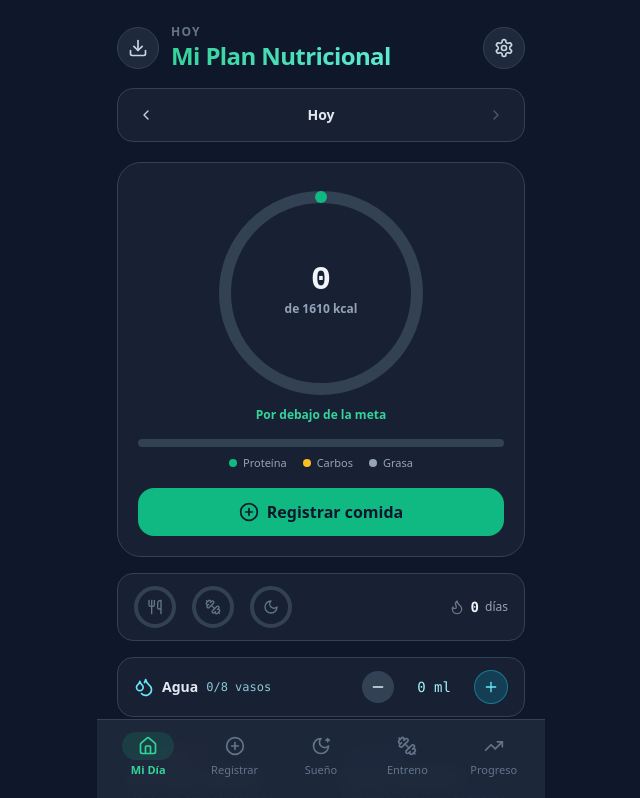
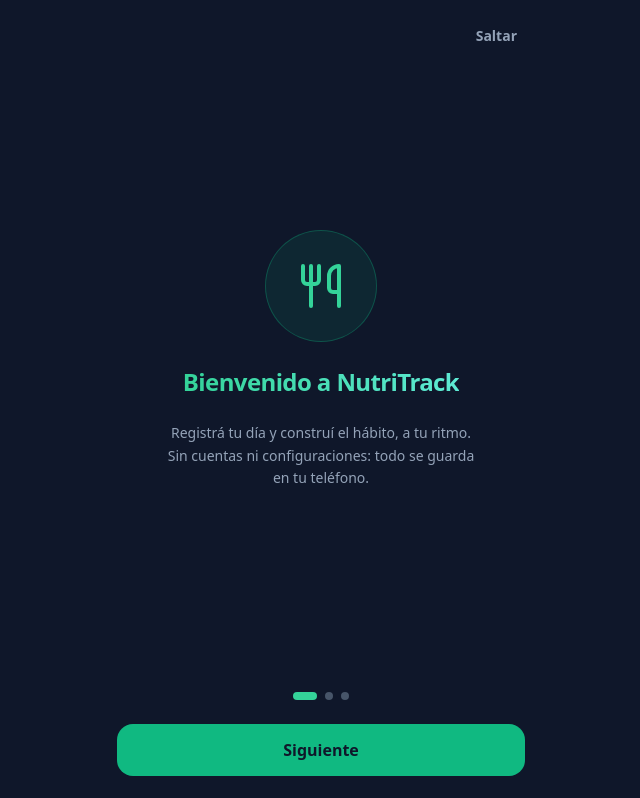
Before and after one commit to alejomartineez/Nutritrack-App, a React (Vite) app: page / in a window 1280 px wide. Shown: the top 798 px of the page, without its empty margins (319-959 px from the left). Built offline with nearby package versions, Linux system fonts and the light colour scheme.

Commit message:
Pagina de introduccion nuevos users

```diff
--- a/src/App.jsx
+++ b/src/App.jsx
@@ -8,7 +8,8 @@ import {
 import WorkoutModule from './workout/WorkoutModule';
 import SleepModule from './sleep/SleepModule';
 import TodayDashboard from './TodayDashboard';
-import DailyRings from './DailyRings';
+import DailyRings, { hasAnyActivity } from './DailyRings';
+import Onboarding from './Onboarding';
 import WeeklyRecap from './WeeklyRecap';
 import WeightTracker from './WeightTracker';
 import { searchFoods } from './foodDatabase';
@@ -124,6 +125,14 @@ export default function NutriTrackApp() {
   const [activeTab, setActiveTab] = useState('dia');
   const [showSettings, setShowSettings] = useState(false);
   const [showInstallGuide, setShowInstallGuide] = useState(false);
+  // Intro de primera vez: se muestra una sola vez y deja un flag al cerrarse.
+  const [showOnboarding, setShowOnboarding] = useState(() => {
+    try {
+      return !localStorage.getItem('nutri_onboarded');
+    } catch {
+      return false;
+    }
+  });
   const [isStandalone] = useState(
     () => window.matchMedia?.('(display-mode: standalone)').matches || window.navigator.standalone === true
   );
@@ -303,6 +312,19 @@ export default function NutriTrackApp() {
 
   const waterGlasses = Math.round(log.water / GLASS_ML);
   const waterGoalGlasses = Math.max(1, Math.round(goals.water / GLASS_ML));
+
+  // Usuario recién llegado: hoy sin nada registrado y sin historial en ningún
+  // pilar. En ese caso "Mi Día" se muestra en modo calmo (solo héroe + CTA) para
+  // no abrumar; en cuanto registra su primera comida vuelve el detalle completo.
+  const isFreshStart = useMemo(
+    () =>
+      isToday &&
+      log.planMeals.length === 0 &&
+      log.freeMeals.length === 0 &&
+      log.water === 0 &&
+      !hasAnyActivity(),
+    [isToday, log.planMeals.length, log.freeMeals.length, log.water]
+  );
 
   // ------------------------- Navegación entre días -------------------------
   const goPrevDay = () => setSelectedDate((prev) => addDays(prev, -1));
@@ -504,6 +526,15 @@ export default function NutriTrackApp() {
   const openSettings = () => {
     setTempGoals(goals);
     setShowSettings(true);
+  };
+
+  const dismissOnboarding = () => {
+    try {
+      localStorage.setItem('nutri_onboarded', '1');
+    } catch {
+      // storage no disponible: se cierra igual, puede reaparecer, es aceptable
+    }
+    setShowOnboarding(false);
   };
 
   const saveSettings = () => {
@@ -727,6 +758,7 @@ export default function NutriTrackApp() {
               removeEntry={removeEntry}
               onEdit={openEditEntry}
               onRegister={() => setActiveTab('registrar')}
+              quietStart={isFreshStart}
               habitStrip={isToday ? <DailyRings log={log} modules={modules} /> : null}
               moduleCards={isToday ? <TodayDashboard onGoToTab={setActiveTab} modules={modules} /> : null}
             />
@@ -806,6 +838,9 @@ export default function NutriTrackApp() {
           </div>
         </nav>
 
+        {/* INTRO DE PRIMERA VEZ */}
+        {showOnboarding && <Onboarding onDone={dismissOnboarding} />}
+
         {/* MODAL DE INSTALACIÓN EN INICIO (iPhone/Safari) */}
         {showInstallGuide && <InstallGuideModal onClose={() => setShowInstallGuide(false)} />}
 
@@ -1024,6 +1059,7 @@ function TabMiDia({
   removeEntry,
   onEdit,
   onRegister,
+  quietStart,
   habitStrip,
   moduleCards,
 }) {
@@ -1098,7 +1134,9 @@ function TabMiDia({
         </svg>
         <p className={`mt-1 text-xs font-semibold ${ring.overshoot ? 'text-amber-400' : 'text-emerald-400'}`}>{statusText}</p>
 
-        {/* Tira fina de composición de macros */}
+        {/* Tira fina de composición de macros (se omite en arranque calmo, donde
+            aún no hay datos y sería solo una barra gris) */}
+        {!quietStart && (
           <div className="w-full mt-4">
             <div className="flex h-2 rounded-full overflow-hidden bg-slate-700">
               {macroSegments.map((seg, i) => (
@@ -1117,6 +1155,7 @@ function TabMiDia({
               </span>
             </div>
           </div>
+        )}
 
         {/* Acción principal: el corazón de la dinámica diaria */}
         <button
@@ -1128,6 +1167,10 @@ function TabMiDia({
         </button>
       </div>
 
+      {/* Secundarios: se ocultan en arranque calmo (usuario nuevo, día vacío) y
+          reaparecen apenas hay actividad, para que el héroe no compita con nada. */}
+      {!quietStart && (
+        <>
           {/* TIRA DE HÁBITOS (comida / movimiento / sueño + racha) */}
           {habitStrip}
 
@@ -1164,6 +1207,8 @@ function TabMiDia({
 
           {/* FEEDBACK */}
           <FeedbackBanner feedback={feedback} />
+        </>
+      )}
 
       {/* HISTORIAL DEL DÍA — listado general único, sin momentos del día */}
       <div>
--- a/src/DailyRings.jsx
+++ b/src/DailyRings.jsx
@@ -68,6 +68,10 @@ const buildActiveDays = () => {
   });
   return active;
 };
+
+/** true si el usuario alguna vez registró algo (comida, sueño o entreno) en cualquier día.
+ *  Sirve para detectar al usuario recién llegado y calmar la pantalla inicial. */
+export const hasAnyActivity = () => buildActiveDays().size > 0;
 
 /** Racha de días activos consecutivos, tolerando un único día salteado (freeze). */
 export const computeLoggingStreak = () => {
--- /dev/null
+++ b/src/Onboarding.jsx
@@ -0,0 +1,161 @@
+import React, { useState, useRef } from 'react';
+import { PlusCircle, Utensils, Dumbbell, Moon, Flame, TrendingUp } from 'lucide-react';
+
+// ---------------------------------------------------------------------------
+// INTRO DE PRIMERA VEZ
+//
+// Slides a pantalla completa que aparecen una sola vez (el padre setea el flag
+// `nutri_onboarded` al cerrar). No pide cuenta ni datos: solo presenta la
+// dinámica de la app en 3 pasos y se puede saltar. Deslizable + botones.
+// ---------------------------------------------------------------------------
+
+const SLIDES = [
+  {
+    key: 'bienvenida',
+    accent: 'from-emerald-400 to-teal-300',
+    visual: (
+      <div className="flex items-center justify-center w-28 h-28 rounded-full bg-emerald-500/10 border border-emerald-500/30">
+        <Utensils className="w-12 h-12 text-emerald-400" />
+      </div>
+    ),
+    title: 'Bienvenido a NutriTrack',
+    text: 'Registrá tu día y construí el hábito, a tu ritmo. Sin cuentas ni configuraciones: todo se guarda en tu teléfono.',
+  },
+  {
+    key: 'registrar',
+    accent: 'from-emerald-400 to-teal-300',
+    visual: (
+      <div className="flex items-center justify-center w-28 h-28 rounded-full bg-emerald-500/10 border border-emerald-500/30">
+        <PlusCircle className="w-12 h-12 text-emerald-400" />
+      </div>
+    ),
+    title: 'Registrá tus comidas',
+    text: 'Anotá lo que comés con un toque. El anillo de calorías se va llenando y ves al instante cuánto te queda para tu meta.',
+  },
+  {
+    key: 'habito',
+    accent: 'from-orange-400 to-amber-300',
+    visual: (
+      <div className="flex flex-col items-center gap-3">
+        <div className="flex items-center gap-3">
+          <span className="flex items-center justify-center w-12 h-12 rounded-full bg-emerald-500/10 border border-emerald-500/30">
+            <Utensils className="w-5 h-5 text-emerald-400" />
+          </span>
+          <span className="flex items-center justify-center w-12 h-12 rounded-full bg-orange-500/10 border border-orange-500/30">
+            <Dumbbell className="w-5 h-5 text-orange-400" />
+          </span>
+          <span className="flex items-center justify-center w-12 h-12 rounded-full bg-violet-500/10 border border-violet-500/30">
+            <Moon className="w-5 h-5 text-violet-400" />
+          </span>
+        </div>
+        <span className="flex items-center gap-1.5 text-sm text-orange-300 font-semibold">
+          <Flame className="w-4 h-4" /> Racha en marcha
+        </span>
+      </div>
+    ),
+    title: 'Construí el hábito',
+    text: 'Cerrá tus anillos día a día y mantené la racha. Mirá tu progreso cuando quieras en la pestaña Progreso.',
+  },
+];
+
+export default function Onboarding({ onDone }) {
+  const [index, setIndex] = useState(0);
+  const touchStartX = useRef(null);
+
+  const isLast = index === SLIDES.length - 1;
+  const go = (i) => setIndex(Math.max(0, Math.min(SLIDES.length - 1, i)));
+  const next = () => (isLast ? onDone() : go(index + 1));
+
+  const onTouchStart = (e) => {
+    touchStartX.current = e.changedTouches[0].clientX;
+  };
+  const onTouchEnd = (e) => {
+    if (touchStartX.current == null) return;
+    const dx = e.changedTouches[0].clientX - touchStartX.current;
+    if (Math.abs(dx) > 40) go(index + (dx < 0 ? 1 : -1));
+    touchStartX.current = null;
+  };
+
+  return (
+    <div
+      className="fixed inset-0 z-50 bg-slate-900 text-slate-100 flex justify-center"
+      role="dialog"
+      aria-modal="true"
+      aria-label="Introducción a NutriTrack"
+    >
+      <div
+        className="w-full max-w-md flex flex-col"
+        style={{
+          paddingTop: 'calc(env(safe-area-inset-top, 0px) + 1.25rem)',
+          paddingBottom: 'calc(env(safe-area-inset-bottom, 0px) + 1.5rem)',
+        }}
+      >
+        {/* Saltar (oculto en el último paso, donde el CTA ya es "Empezar") */}
+        <div className="h-8 px-5 flex justify-end">
+          {!isLast && (
+            <button
+              onClick={onDone}
+              className="text-sm font-semibold text-slate-400 hover:text-slate-200 focus-visible:ring-2 focus-visible:ring-emerald-400 rounded px-2 py-1"
+            >
+              Saltar
+            </button>
+          )}
+        </div>
+
+        {/* Slide activa */}
+        <div
+          className="flex-1 flex flex-col items-center justify-center text-center px-8 gap-6 select-none"
+          onTouchStart={onTouchStart}
+          onTouchEnd={onTouchEnd}
+        >
+          {SLIDES.map((s, i) => (
+            <div
+              key={`${s.key}-${i === index ? index : 'off'}`}
+              className={i === index ? 'flex flex-col items-center gap-6 anim-fade-in-up' : 'hidden'}
+            >
+              {s.visual}
+              <h2
+                className={`text-2xl font-black tracking-tight bg-clip-text text-transparent bg-gradient-to-r ${s.accent}`}
+              >
+                {s.title}
+              </h2>
+              <p className="text-sm text-slate-400 leading-relaxed max-w-xs">{s.text}</p>
+            </div>
+          ))}
+        </div>
+
+        {/* Puntos indicadores */}
+        <div className="flex justify-center gap-2 py-6">
+          {SLIDES.map((s, i) => (
+            <button
+              key={s.key}
+              onClick={() => go(i)}
+              aria-label={`Ir al paso ${i + 1}`}
+              aria-current={i === index ? 'true' : undefined}
+              className={`h-2 rounded-full transition-all focus-visible:ring-2 focus-visible:ring-emerald-400 ${
+                i === index ? 'w-6 bg-emerald-400' : 'w-2 bg-slate-600 hover:bg-slate-500'
+              }`}
+            />
+          ))}
+        </div>
+
+        {/* CTA principal */}
+        <div className="px-5">
+          <button
+            onClick={next}
+            className="w-full flex items-center justify-center gap-2 rounded-2xl bg-emerald-500 hover:bg-emerald-400 text-slate-900 font-bold py-3.5 focus-visible:ring-2 focus-visible:ring-emerald-300 transition-colors"
+          >
+            {isLast ? (
+              <>
+                <TrendingUp className="w-5 h-5" />
+                Empezar
+              </>
+            ) : (
+              'Siguiente'
+            )}
+          </button>
+        </div>
+      </div>
+    </div>
+  );
+}
--- a/src/index.css
+++ b/src/index.css
@@ -24,9 +24,14 @@
     35%  { box-shadow: 0 0 24px 4px rgba(16, 185, 129, 0.35); }
     100% { box-shadow: 0 0 0 0 rgba(16, 185, 129, 0); }
   }
+  @keyframes fade-in-up {
+    from { opacity: 0; transform: translateY(12px); }
+    to   { opacity: 1; transform: none; }
+  }
 
   .anim-meal-in  { animation: meal-in 0.28s ease-out both; }
   .anim-meal-out { animation: meal-out 0.22s ease-in both; }
+  .anim-fade-in-up { animation: fade-in-up 0.4s ease both; }
   .anim-glow     { animation: celebrate-glow 1.1s ease-out; }
   .confetti-piece { animation: confetti-fall 1s ease-out forwards; }
 
```
Lines whose indentation alone changed are shown as unchanged.
